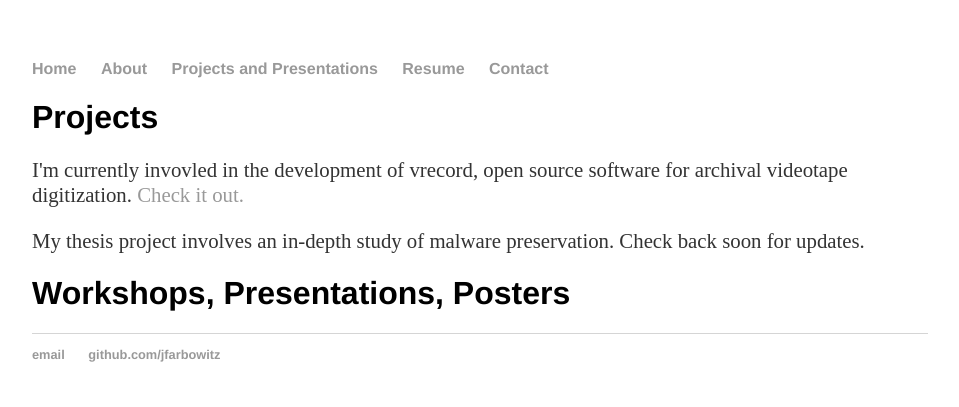
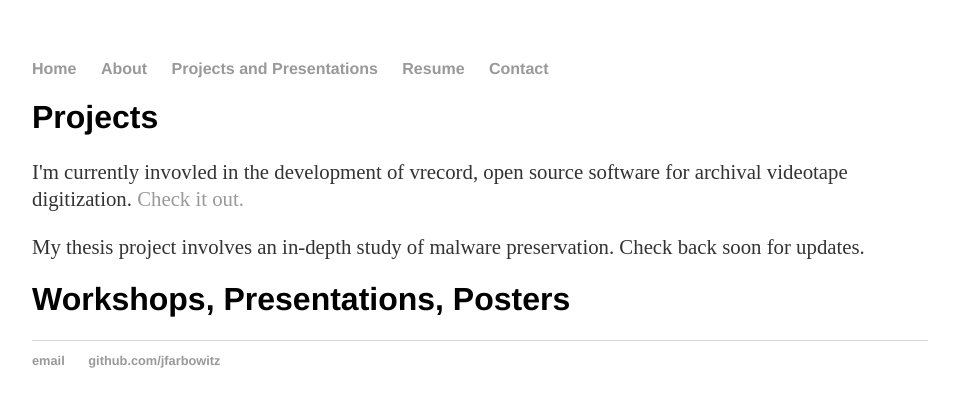
Before and after one commit to jfarbowitz/jfarbowitz.github.io, a Jekyll site: the page built from projects/index.html, in a window 1280 px wide. Shown: the top 407 px of the page, without its empty margins (160-1119 px from the left). Built offline with Jekyll 4.4.1, drawn with Linux system fonts in a browser that asks for light colours.

Commit message:
Update main.css

```diff
--- a/css/main.css
+++ b/css/main.css
@@ -25,7 +25,7 @@ h1 {
 }
 p {
     font-size: 1.3em;
-    line-height: 1.2em;
+    line-height: 1.3em;
     color: #333;
 }
 footer {
```
